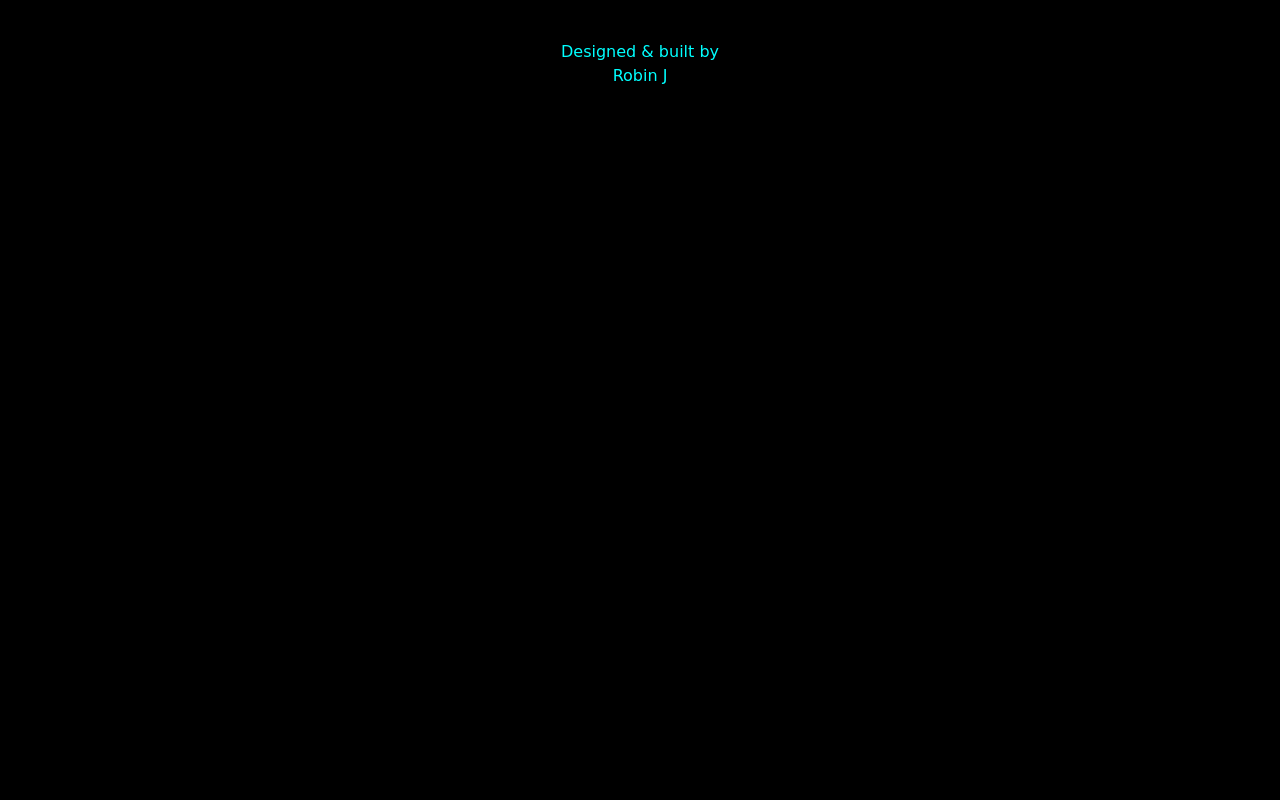
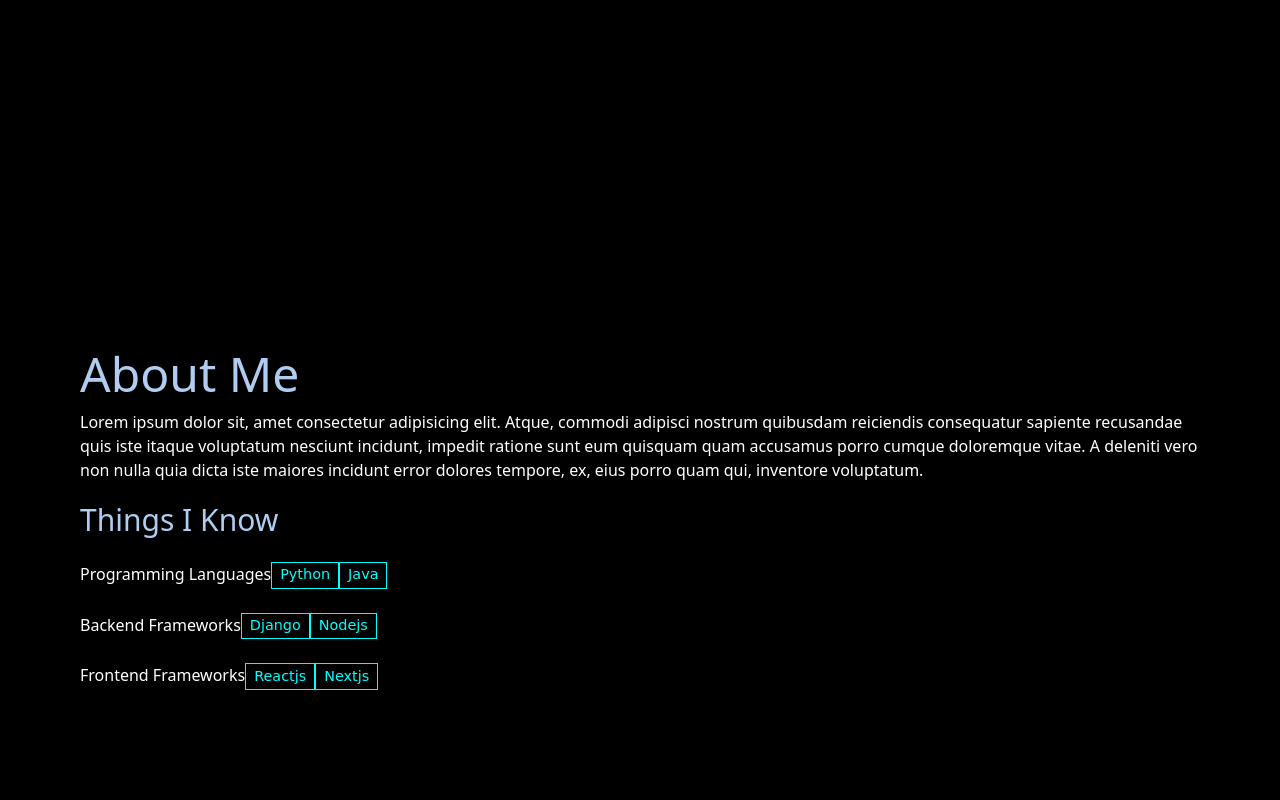
Before and after one commit to robin-jr/portfolio, a Next.js app: page / in a window 1280 px wide. Shown: the part 680-1480 px from the top of the page. Before the commit the page ends 800 px from the top, so only its background shows below. Built offline with nearby package versions, Linux system fonts and the light colour scheme.

Commit message:
About page done

```diff
--- /dev/null
+++ b/components/About.tsx
@@ -0,0 +1,21 @@
+import React from 'react'
+import TitleAndBadges, { Entry } from '../widgets/TitleAndBadges'
+
+function About() {
+    const entries: Entry[] = [{ title: 'Programming Languages', badges: [{ title: 'Python' }, { title: 'Java' }] },
+    { title: 'Backend Frameworks', badges: [{ title: 'Django' }, { title: 'Nodejs' }] },
+    { title: 'Frontend Frameworks', badges: [{ title: 'Reactjs' }, { title: 'Nextjs' }] }]
+    return (
+        <div className="flex flex-col">
+            <div className="text-5xl color-tertiary my-3">About Me</div>
+            <div className="font-light">Lorem ipsum dolor sit, amet consectetur adipisicing elit. Atque, commodi adipisci nostrum quibusdam
+                reiciendis consequatur sapiente recusandae quis iste itaque voluptatum nesciunt incidunt, impedit ratione sunt eum quisquam
+                quam accusamus porro cumque doloremque vitae. A deleniti vero non nulla quia dicta iste maiores incidunt error dolores tempore,
+                ex, eius porro quam qui, inventore voluptatum.</div>
+            <div className="text-3xl color-tertiary my-3 mt-5">Things I Know</div>
+            <TitleAndBadges entries={entries} />
+        </div>
+    )
+}
+
+export default About
--- a/pages/index.tsx
+++ b/pages/index.tsx
@@ -1,4 +1,5 @@
 import Head from 'next/head'
+import About from '../components/About'
 import Footer from '../components/Footer'
 import Intro from '../components/Intro'
 import Navbar from '../components/Navbar'
@@ -11,10 +12,15 @@ export default function Home() {
         <meta name="description" content="My portfolio website" />
         <link rel="icon" href="/favicon.ico" />
       </Head>
-      <Navbar/>
+      <Navbar />
 
-      <main className="flex w-full flex-1 flex-col items-center justify-center px-20 text-center">
-        <Intro/>
+      <main>
+        <div className="h-screen flex w-full flex-col items-center justify-center px-20 text-center">
+          <Intro />
+        </div>
+        <div className="h-screen flex w-full flex-col items-center justify-center px-20">
+          <About />
+        </div>
       </main>
 
       <Footer />
--- a/styles/globals.css
+++ b/styles/globals.css
@@ -13,6 +13,10 @@ body{
     color: #0ff;
 }
 
+.color-tertiary{
+    color: #b0cdf1;
+}
+
 .button {
   padding: 0.5rem 0.75rem;
   transition: all 0.5s linear;
@@ -24,3 +28,16 @@ body{
   background-color: #0ff4;
   color: #fff;
 }
+
+.badge{
+    padding: 0.1rem 0.5rem;
+  transition: all 0.5s linear;
+  border: 1px solid #0ff;
+  color: #0ff;
+  font-family: 'Comic Sans MS';
+  font-size: .9rem;
+}
+.badge:hover{
+  background-color: #0ff4;
+  color: #fff;
+}
--- /dev/null
+++ b/widgets/TitleAndBadges.tsx
@@ -0,0 +1,29 @@
+import React from 'react'
+
+
+export interface Badge {
+    title: string,
+}
+export interface Entry {
+    title: string,
+    badges: Badge[],
+}
+function TitleAndBadges(props: any) {
+    const { entries } = props;
+    return (
+        <div className="flex flex-col">
+            {entries.map((entry: Entry, index: number) =>
+                <div className="flex my-3">
+                    <div className="mr-5">{entry.title} </div>
+                    {entry.badges.map((badge: Badge, index: number) =>
+                        <>
+                            <button className="badge mr-4">{badge.title}</button>
+                        </>
+                    )}
+                </div>
+            )}
+        </div>
+    )
+}
+
+export default TitleAndBadges
```
